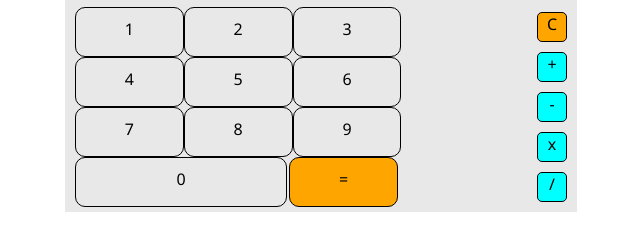
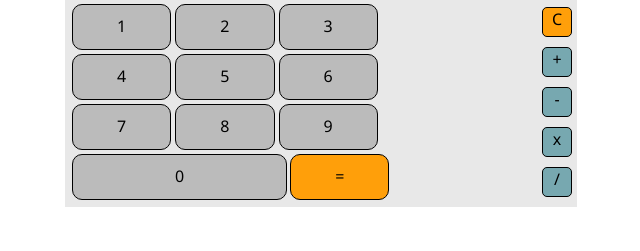
Before and after one commit to Robertarezza/htmlcss-simple-calculator, a plain HTML site: page index.html in a window 1280 px wide. Shown: the part 185-436 px from the top of the page, without its empty margins (319-959 px from the left). Drawn offline with Linux system fonts and the light colour scheme; a web font is replaced by a local one.

Commit message:
add: commenti e stile

```diff
--- a/css/style.css
+++ b/css/style.css
@@ -29,13 +29,13 @@ img{
 /* main */
 .calcolatrice{
     display: flex;
-    margin: 5px 5px;
     padding: 5px;
 
 }
 .numeri{
     width: calc(100% /2);
     height: 200px;
+
 }
 
 .n1{
@@ -45,16 +45,18 @@ img{
 }
 
 .full{
-    width: calc(100% / 3);
+    width:30%;
     border: 1px solid black;
     text-align: center;
     padding: 10px;
     border-radius: 10px;
+    margin: 2px 2px;
+    background-color: #bbbbbb;
 }
 .n0{
     width: 65%;
     border: 1px solid black;
-    margin-right: 2px;
+    margin-right: 1px;
 }
 
 .op{
@@ -70,9 +72,9 @@ img{
     text-align: center;
     height: 30px;
     border-radius: 5px;
-    background-color: aqua;
+    background-color: #77a8b0;
 }
 
 .fuguale{
-    background-color: orange;
+    background-color: #ff9f0a;
 }
```
